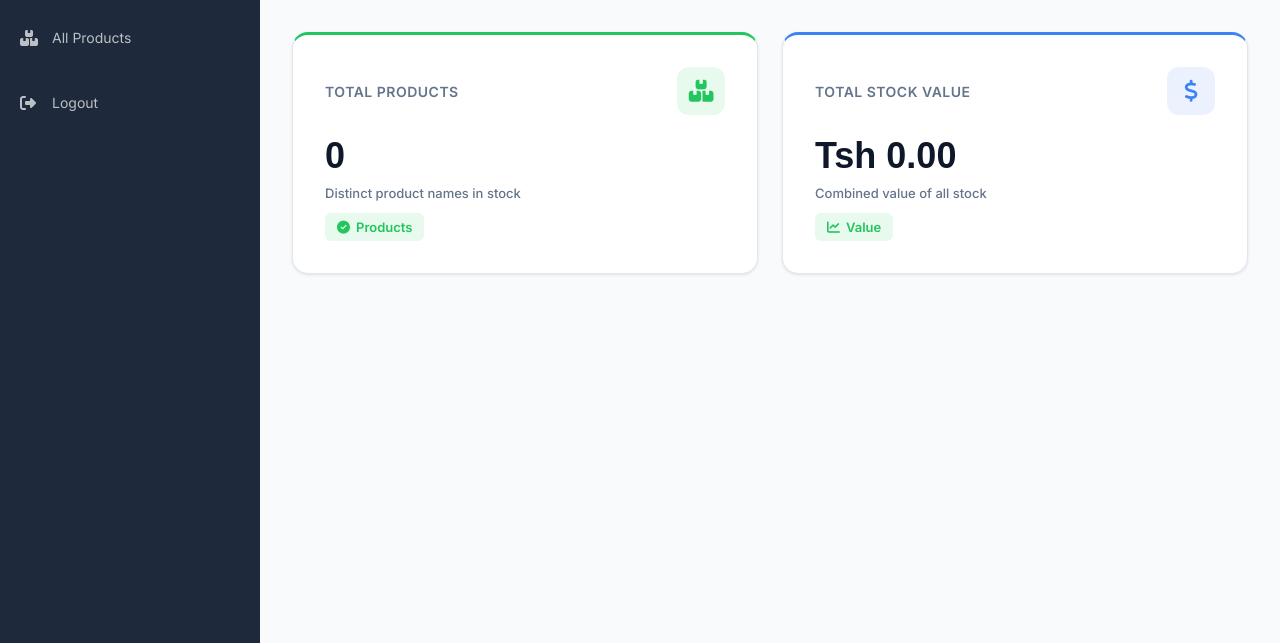
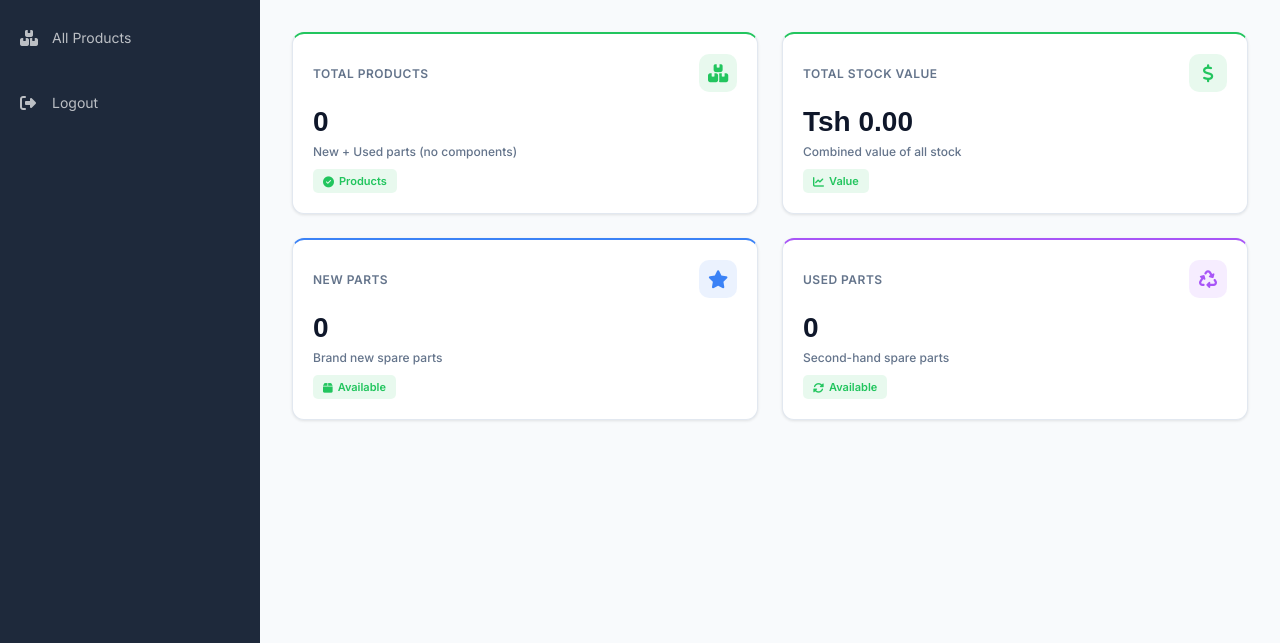
Before and after one commit to Profroja/gdence_v1.0, a Django app: template stock/templates/stock_dashboard.html in a window 1280 px wide. Shown: the part 157-800 px from the top of the page. Run offline with Django 5.2, Linux system fonts and the light colour scheme; the template is opened without the code that fills it, so the values that code supplies are empty; some libraries are stand-ins or nearby versions.

Commit message:
fix dashboards

```diff
--- a/stock/templates/stock_dashboard.html
+++ b/stock/templates/stock_dashboard.html
@@ -6,14 +6,14 @@
 {% block extra_css %}
     .sales-grid {
         display: grid;
-        grid-template-columns: repeat(auto-fit, minmax(300px, 1fr));
+        grid-template-columns: repeat(2, 1fr);
         gap: 24px;
     }
 
     .sales-widget {
         background: var(--white);
-        border-radius: 16px;
-        padding: 32px;
+        border-radius: 12px;
+        padding: 20px;
         box-shadow: var(--shadow);
         border: 1px solid var(--border-color);
         transition: all 0.3s ease;
@@ -26,7 +26,7 @@
         position: absolute;
         top: 0;
         left: 0;
-        width: 4px;
+        width: 3px;
         height: 100%;
         background: var(--accent-blue);
         transform: scaleY(0);
@@ -34,7 +34,7 @@
     }
 
     .sales-widget:hover {
-        transform: translateY(-4px);
+        transform: translateY(-2px);
         box-shadow: var(--shadow-lg);
     }
 
@@ -43,26 +43,26 @@
     }
 
     .sales-widget.today {
-        border-top: 3px solid #22C55E;
+        border-top: 2px solid #22C55E;
     }
 
     .sales-widget.month {
-        border-top: 3px solid #3B82F6;
+        border-top: 2px solid #3B82F6;
     }
 
     .sales-widget.year {
-        border-top: 3px solid #A855F7;
+        border-top: 2px solid #A855F7;
     }
 
     .widget-header {
         display: flex;
         align-items: center;
         justify-content: space-between;
-        margin-bottom: 20px;
+        margin-bottom: 14px;
     }
 
     .widget-title {
-        font-size: 14px;
+        font-size: 12px;
         font-weight: 600;
         color: var(--text-gray);
         text-transform: uppercase;
@@ -70,13 +70,13 @@
     }
 
     .widget-icon {
-        width: 48px;
-        height: 48px;
-        border-radius: 12px;
+        width: 38px;
+        height: 38px;
+        border-radius: 10px;
         display: flex;
         align-items: center;
         justify-content: center;
-        font-size: 22px;
+        font-size: 18px;
     }
 
     .sales-widget.today .widget-icon {
@@ -95,15 +95,15 @@
     }
 
     .widget-value {
-        font-size: 36px;
+        font-size: 28px;
         font-weight: 800;
         color: var(--text-dark);
-        margin-bottom: 8px;
+        margin-bottom: 6px;
         font-family: 'Outfit', sans-serif;
     }
 
     .widget-label {
-        font-size: 13px;
+        font-size: 12px;
         color: var(--text-gray);
         font-weight: 500;
     }
@@ -111,12 +111,12 @@
     .widget-change {
         display: flex;
         align-items: center;
-        gap: 6px;
-        font-size: 13px;
+        gap: 5px;
+        font-size: 11px;
         font-weight: 600;
-        margin-top: 12px;
-        padding: 6px 12px;
-        border-radius: 6px;
+        margin-top: 10px;
+        padding: 5px 10px;
+        border-radius: 5px;
         width: fit-content;
     }
 
@@ -157,7 +157,7 @@
                 </div>
             </div>
             <div class="widget-value">{{ total_products|default:"0"|intcomma }}</div>
-            <div class="widget-label">Distinct product names in stock</div>
+            <div class="widget-label">New + Used parts (no components)</div>
             <div class="widget-change positive">
                 <i class="fas fa-check-circle"></i>
                 <span>Products</span>
@@ -165,18 +165,50 @@
         </div>
 
         <!-- Total Stock Value -->
-        <div class="sales-widget month">
+        <div class="sales-widget today">
             <div class="widget-header">
                 <span class="widget-title">Total Stock Value</span>
                 <div class="widget-icon">
                     <i class="fas fa-dollar-sign"></i>
                 </div>
             </div>
-            <div class="widget-value" data-value="{{ total_stock_value|default:"0" }}">Tsh {{ total_stock_value|default:"0" }}</div>
+            <div class="widget-value" data-value="{{ total_stock_value|default:"0" }}">Tsh {{ total_stock_value|default:"0"|floatformat:2|intcomma }}</div>
             <div class="widget-label">Combined value of all stock</div>
             <div class="widget-change positive">
                 <i class="fas fa-chart-line"></i>
                 <span>Value</span>
+            </div>
+        </div>
+
+        <!-- New Parts -->
+        <div class="sales-widget month">
+            <div class="widget-header">
+                <span class="widget-title">New Parts</span>
+                <div class="widget-icon">
+                    <i class="fas fa-star"></i>
+                </div>
+            </div>
+            <div class="widget-value">{{ new_parts_count|default:"0"|intcomma }}</div>
+            <div class="widget-label">Brand new spare parts</div>
+            <div class="widget-change positive">
+                <i class="fas fa-box"></i>
+                <span>Available</span>
+            </div>
+        </div>
+
+        <!-- Used Parts -->
+        <div class="sales-widget year">
+            <div class="widget-header">
+                <span class="widget-title">Used Parts</span>
+                <div class="widget-icon">
+                    <i class="fas fa-recycle"></i>
+                </div>
+            </div>
+            <div class="widget-value">{{ used_parts_count|default:"0"|intcomma }}</div>
+            <div class="widget-label">Second-hand spare parts</div>
+            <div class="widget-change positive">
+                <i class="fas fa-sync-alt"></i>
+                <span>Available</span>
             </div>
         </div>
     </div>
```
Also changed, not shown: stock/views.py (+8 -6 lines).
